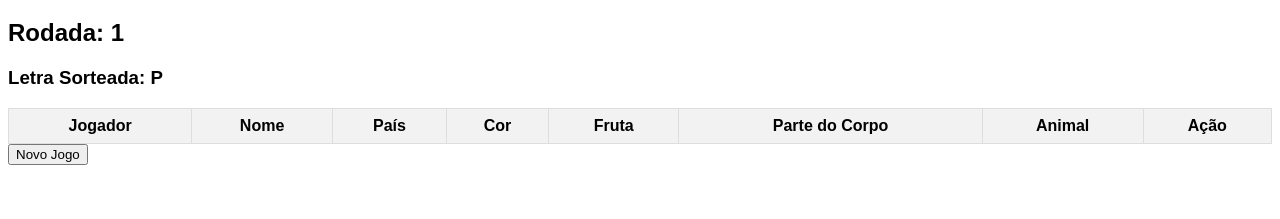
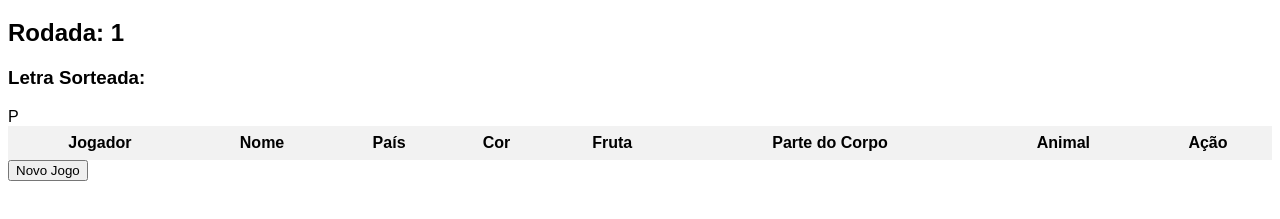
Before and after one commit to lorenaaseabra/Adedonha, a plain HTML site: page index.html in a window 1280 px wide. Both pictures are taken after a click on the button "Iniciar Jogo". Shown: the part 61-280 px from the top of the page. Drawn offline with Linux system fonts and the light colour scheme.

Commit message:
Update index.html

```diff
--- a/index.html
+++ b/index.html
@@ -25,7 +25,6 @@
 
       td,
       th {
-        border: 1px solid #ddd;
         padding: 8px;
       }
 
@@ -33,9 +32,11 @@
         background-color: #f2f2f2;
       }
     </style>
+    <link rel="stylesheet" href="style.css" />
   </head>
 
   <body>
+    <div class="main" id="main">
       <h1>Jogo Nome-Lugar-Objeto</h1>
 
       <div id="setup">
@@ -61,10 +62,14 @@
         ><br />
         <button id="startGame">Iniciar Jogo</button>
       </div>
+    </div>
 
     <div id="gameBoard" class="hidden">
       <h2>Rodada: <span id="roundNumber"></span></h2>
-      <h3>Letra Sorteada: <span id="randomLetter"></span></h3>
+      <div class="letter">
+        <h3>Letra Sorteada:</h3>
+        <div id="randomLetter"></div>
+      </div>
       <table id="gameTable">
         <thead>
           <tr>
@@ -80,12 +85,14 @@
         </thead>
         <tbody id="gameBody"></tbody>
       </table>
+      <div id="optionSelect">
         <button id="newRound" class="hidden">Início vez</button>
         <button id="newGame">Novo Jogo</button>
       </div>
-
+      <h2 id="timer"></h2>
       <h2 id="scoreBoard" class="hidden">Placar:</h2>
       <div id="score"></div>
+    </div>
 
     <script src="script.js"></script>
   </body>
```
Lines whose indentation alone changed are shown as unchanged.
